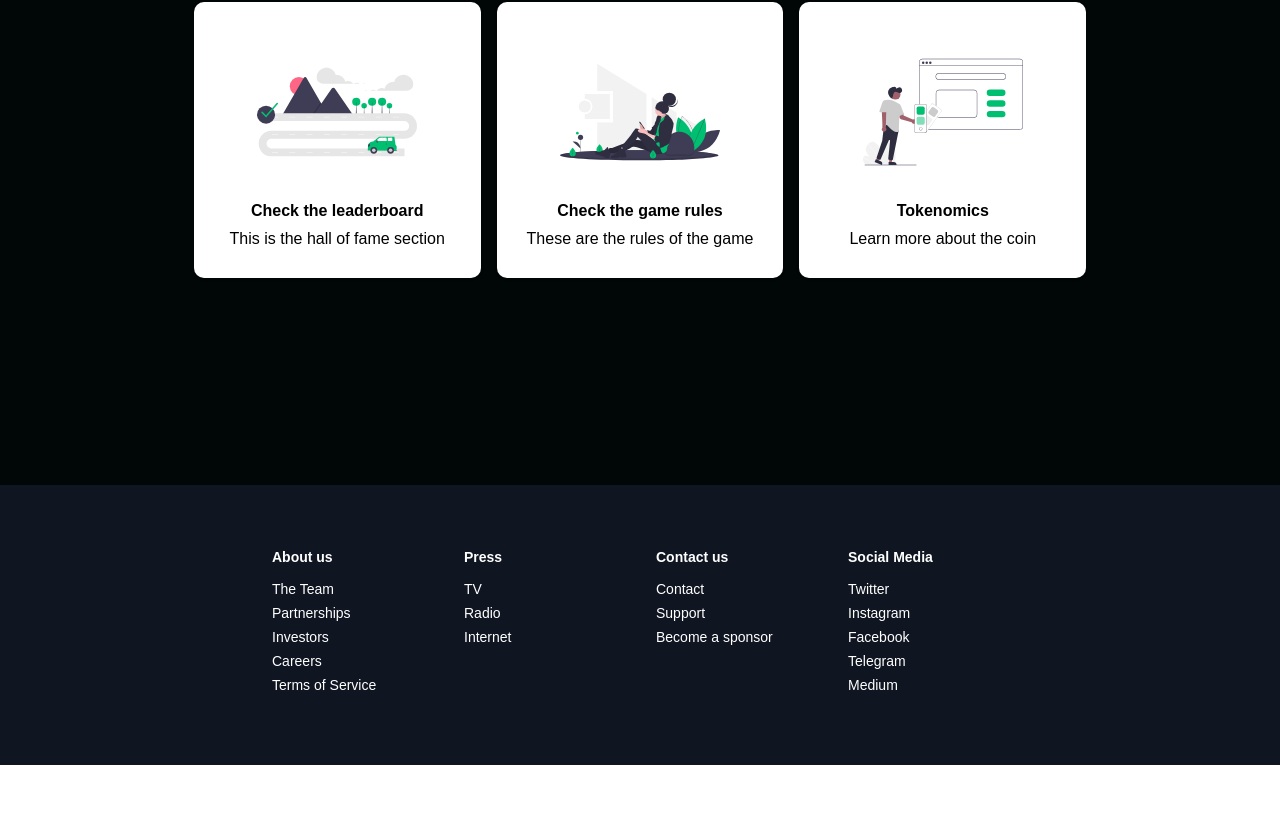
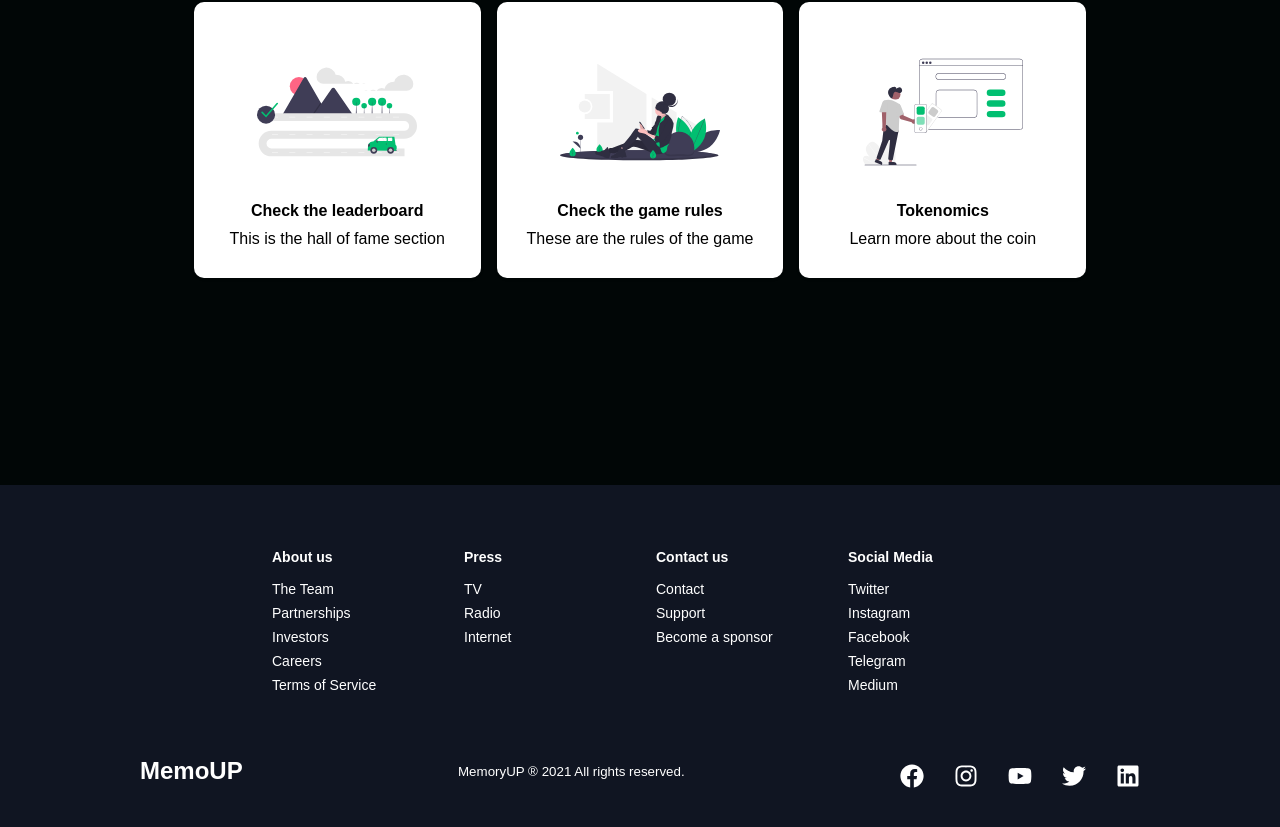
Before and after one commit to greatmerlin/smoothweb, a React (Create React App) app: page / in a window 1280 px wide. Shown: the part 3695-4522 px from the top of the page. Before the commit the page ends 4460 px from the top, so only its background shows below. Built offline with nearby package versions, Linux system fonts and the light colour scheme; a web font is replaced by a local one.

Commit message:
done with the footer

```diff
--- a/src/components/Footer/FooterElements.js
+++ b/src/components/Footer/FooterElements.js
@@ -23,7 +23,7 @@
 export const FooterLinksContainer = styled.div`
 
 display: flex;
-flex-direction: column;
+justify-content: center;
 
 @media screen and (max-width: 820px) {
     padding-top: 32px;
@@ -80,3 +80,59 @@
 }
 
 `
+
+export const SocialMedia = styled.section`
+
+max-width: 1000px;
+width: 100%;
+
+`
+
+export const SocialMediaWrap = styled.div`
+
+display: flex;
+justify-content: space-between;
+align-items: center;
+max-width: 1100px;
+margin: 40px auto 0 auto;
+
+@media screen and (max-width: 820px) {
+    flex-direction:column;
+}
+
+`
+export const SocialLogo = styled(Link)`
+
+color: #fff;
+justify-self: start;
+cursor: pointer;
+text-decoration: none;
+font-size: 1.5rem;
+display: flex;
+align-items: center;
+margin-bottom: 16px;
+font-weight: bold;
+
+`
+
+export const WebsiteRights = styled.small`
+
+color: #fff;
+margin-bottom: 16px;
+
+`
+
+export const SocialIcons = styled.div`
+
+display: flex;
+justify-content: space-between;
+align-items: center;
+width: 240px;
+
+`
+export const SocialIconLink = styled.a`
+
+color: #fff;
+font-size: 24px;
+
+`
--- a/src/components/Footer/index.js
+++ b/src/components/Footer/index.js
@@ -1,5 +1,27 @@
 import React from "react";
-import { FooterContainer,FooterWrap, FooterLinksContainer, FooterLinksWrapper, FooterLinkItems,FooterLinkTitel, FooterLink} from './FooterElements';
+import {
+  FooterContainer,
+  FooterWrap,
+  FooterLinksContainer,
+  FooterLinksWrapper,
+  FooterLinkItems,
+  FooterLinkTitel,
+  FooterLink,
+  SocialMedia,
+  SocialMediaWrap,
+  WebsiteRights,
+  SocialIcons,
+  SocialIconLink,
+  SocialLogo,
+} from "./FooterElements";
+
+import {
+  FaFacebook,
+  FaInstagram,
+  FaYoutube,
+  FaTwitter,
+  FaLinkedin,
+} from "react-icons/fa";
 
 const Footer = () => {
   return (
@@ -37,6 +59,35 @@
             </FooterLinkItems>
           </FooterLinksWrapper>
         </FooterLinksContainer>
+        <SocialMedia>
+        <SocialMediaWrap>
+          <SocialLogo to="/">MemoUP</SocialLogo>
+          <WebsiteRights>
+            MemoryUP ® {new Date().getFullYear()} All rights reserved.
+          </WebsiteRights>
+          <SocialIcons>
+            <SocialIconLink href="/" target="_blank" aria-label="Facebook">
+              <FaFacebook />
+            </SocialIconLink>
+            <SocialIconLink href="/" target="_blank" aria-label="Instagram">
+              <FaInstagram />
+            </SocialIconLink>
+            <SocialIconLink href="/" target="_blank" aria-label="Youtube">
+              <FaYoutube />
+            </SocialIconLink>
+            <SocialIconLink
+              href="//www.twitter.com/merlindono"
+              target="_blank"
+              aria-label="Twitter"
+            >
+              <FaTwitter />
+            </SocialIconLink>
+            <SocialIconLink href="/" target="_blank" aria-label="Linkedin">
+              <FaLinkedin />
+            </SocialIconLink>
+          </SocialIcons>
+        </SocialMediaWrap>
+        </SocialMedia>
       </FooterWrap>
     </FooterContainer>
   );
```
